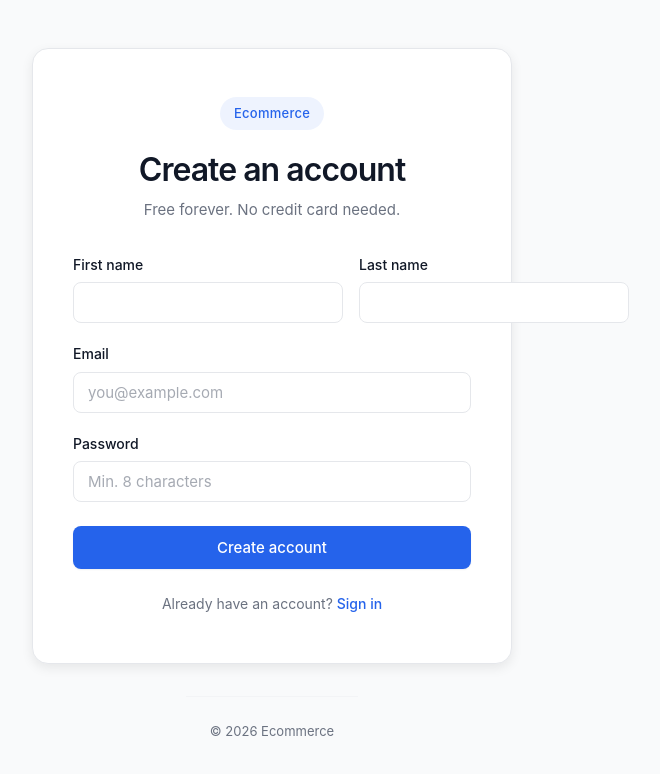
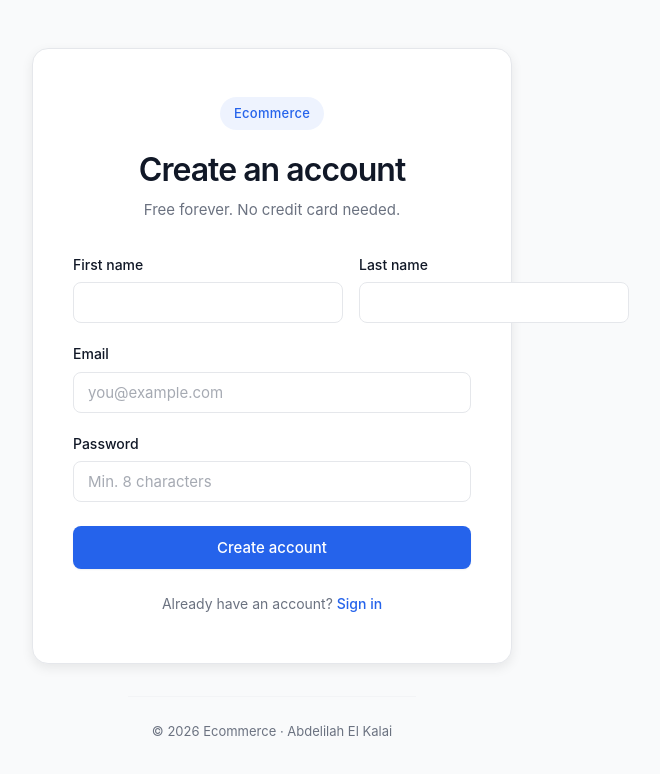
Before and after one commit to abdelilahelkalai/e-commerce, a React (Vite) app: page / in a window 1280 px wide. Shown: the top 774 px of the page, without its empty margins (368-1028 px from the left). Built offline with nearby package versions, Linux system fonts and the light colour scheme.

Commit message:
feat: add author name to footer

```diff
--- a/src/App.jsx
+++ b/src/App.jsx
@@ -129,7 +129,7 @@ export default function App() {
       {view === 'signup'
         ? <SignUp onSwitch={() => setView('signin')} />
         : <SignIn onSwitch={() => setView('signup')} />}
-      <footer className="footer">&copy; 2026 Ecommerce</footer>
+      <footer className="footer">&copy; 2026 Ecommerce &middot; Abdelilah El Kalai</footer>
     </div>
   )
 }
```
